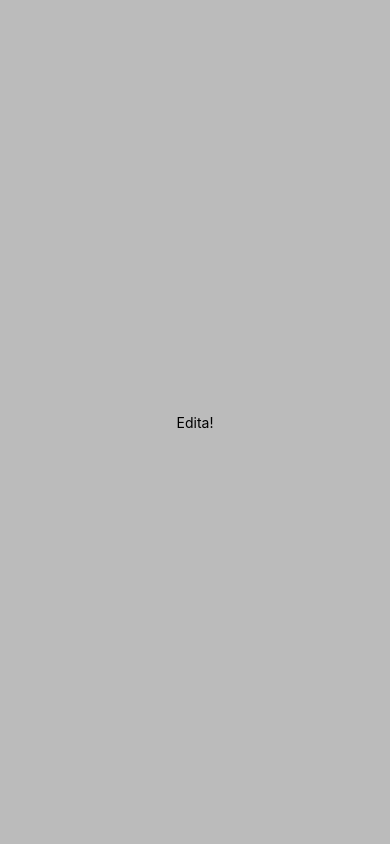
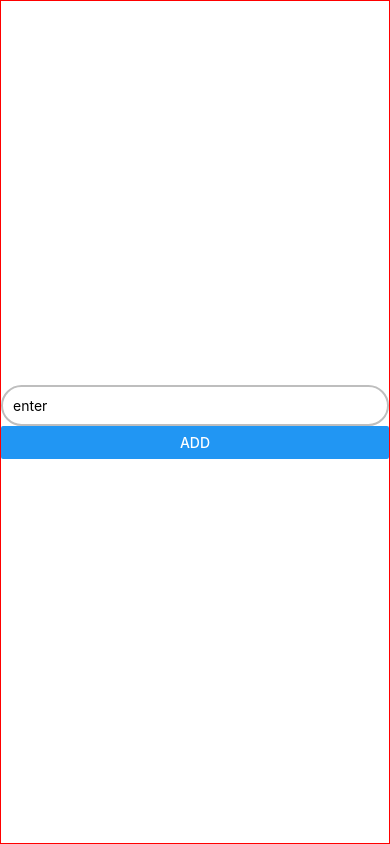
Before and after one commit to edignot/react-native-test-app, a React Native app: screen / in a window 390 px wide. Built offline with nearby package versions, Linux system fonts and the light colour scheme.

Commit message:
Enter goals list

```diff
--- a/App.js
+++ b/App.js
@@ -1,21 +1,56 @@
-import { StatusBar } from "expo-status-bar"
-import React from "react"
-import { Button, StyleSheet, Text, View } from "react-native"
+import React, { useState } from "react"
+import { Button, StyleSheet, Text, View, TextInput } from "react-native"
 
 export default function App() {
+  const [enteredGoal, setEnteredGoal] = useState("")
+  const [goals, setGoal] = useState([])
+
+  const goalInputHandler = (input) => {
+    setEnteredGoal(input)
+  }
+
+  const addGoalHandler = () => {
+    setGoal([...goals, enteredGoal])
+    setEnteredGoal("")
+  }
+
+  const displayedGoals = goals.map((goal) => <Button title={goal} />)
+
   return (
-    <View style={styles.container}>
-      <Text>Edita!</Text>
-      <StatusBar style="auto" />
+    <View style={styles.screen}>
+      <View>
+        <TextInput
+          placeholder="enter"
+          style={styles.inputContainer}
+          onChangeText={goalInputHandler}
+          value={enteredGoal}
+        />
+        <Button title="add" onPress={addGoalHandler} />
+      </View>
+      <View>{displayedGoals}</View>
     </View>
   )
 }
 
 const styles = StyleSheet.create({
-  container: {
-    flex: 1,
-    backgroundColor: "#bbb",
-    alignItems: "center",
+  screen: {
+    borderWidth: 1,
+    borderColor: "red",
+    height: "100%",
     justifyContent: "center",
   },
+  inputContainer: {
+    borderColor: "#bebebe",
+    borderWidth: 2,
+    padding: 10,
+    borderRadius: 50,
+  },
 })
+
+// expo init
+// npm start
+// core components
+// by default every View in react native uses flexbox
+// default flex direction column
+// justifyContent - positions flex items on the main axis
+// alignItems - positions flex items on the cross axis
```
